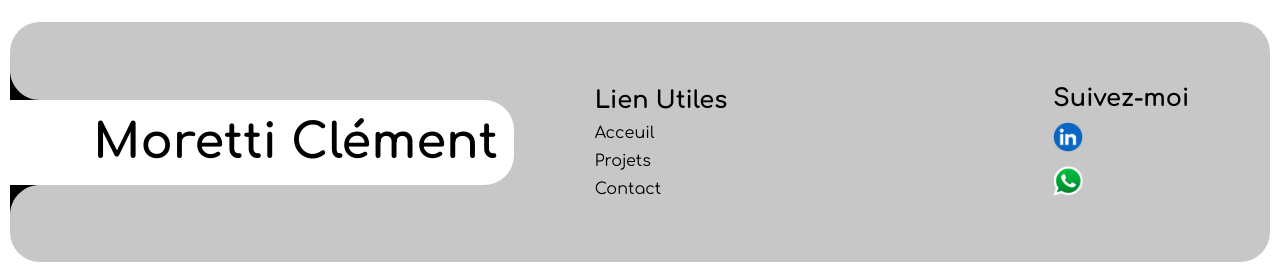
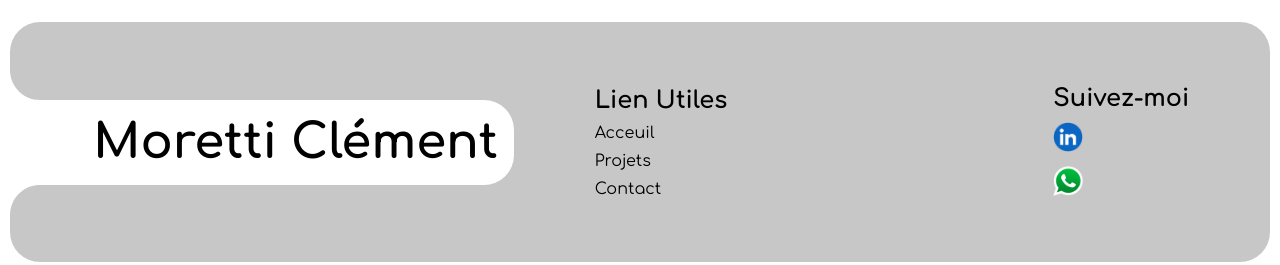
Before and after one commit to daddykoala/myPortfolio-nextJS, a Next.js app in the folder portfolio-next/: page / in a window 1280 px wide. Shown: the part 1842-2107 px from the top of the page. Built offline with nearby package versions, Linux system fonts and the light colour scheme.

Commit message:
fix footer

```diff
--- a/portfolio-next/component/footer/footer.js
+++ b/portfolio-next/component/footer/footer.js
@@ -19,11 +19,11 @@ export default function Footer() {
         <h1 className={styles.footer__item__name}> Moretti Clément
         <Corner
         className={styles.footer__item__name__cornerTop}
-        Color={bgColor}
+        bgColor={bgColor}
         />
         <Corner
         className={styles.footer__item__name__cornerBottom}
-        Color={bgColor}
+        bgColor={bgColor}
         />
         </h1>
       </div>
```
